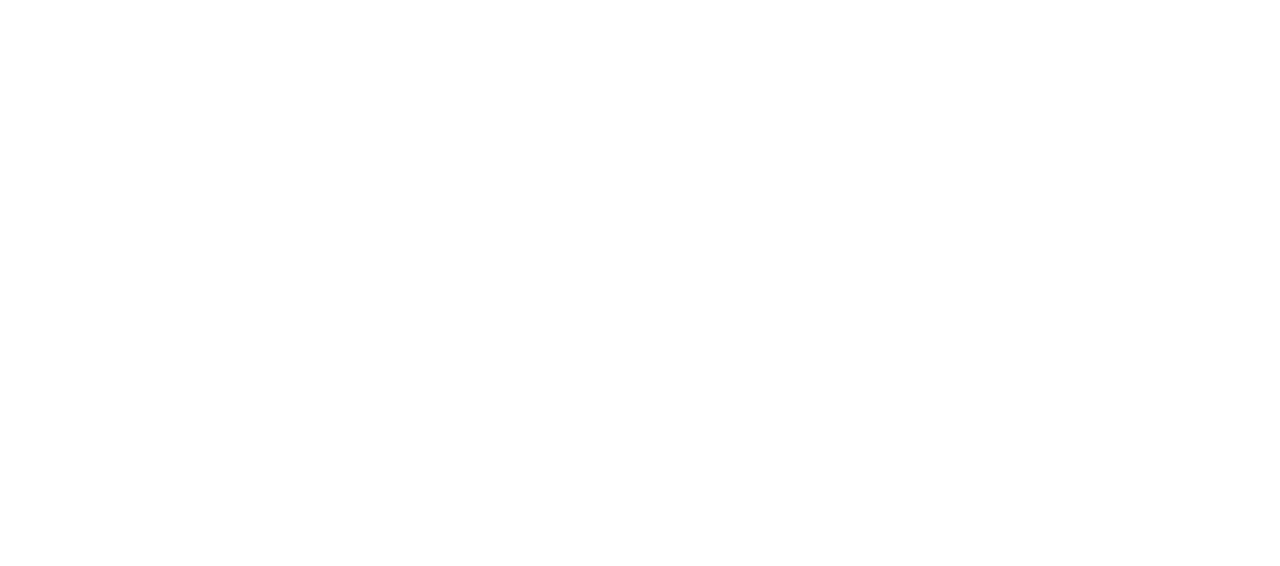
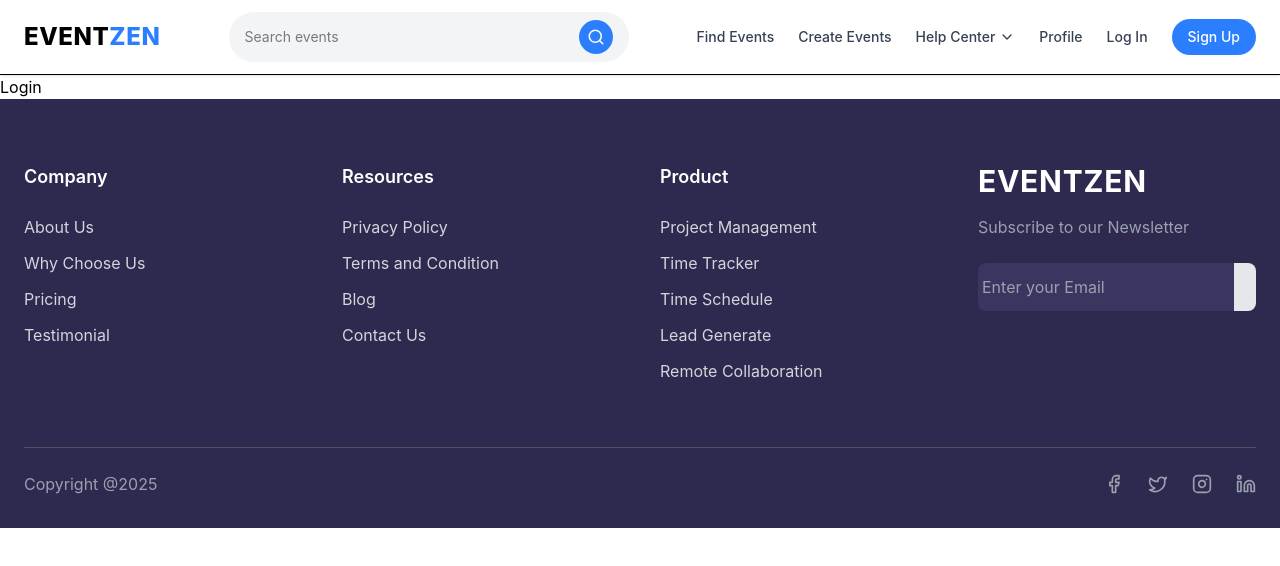
Before and after one commit to Event-Zen/eventzen-frontend, a React (Vite) app: page /login in a window 1280 px wide. Before the commit this address had no page. Shown: the top 566 px of the page. Built offline with nearby package versions, Linux system fonts and the light colour scheme.

Commit message:
Add login page page route

```diff
--- a/src/App.tsx
+++ b/src/App.tsx
@@ -8,6 +8,7 @@ import ServicePage from "./pages/ServicePage";
 import RoleSelectionPage from "./pages/RoleSelectionPage";
 import HelpCenterPage from "./pages/HelpCenterPage";
 import SignUp from "./pages/SignUp";
+import Login from "./pages/Login";
 
 function App() {
   return (
@@ -26,6 +27,14 @@ function App() {
           element={
             <MainLayout>
               <SignUp />
+            </MainLayout>
+          }
+        />
+        <Route
+          path="/login"
+          element={
+            <MainLayout>
+              <Login />
             </MainLayout>
           }
         />
```
